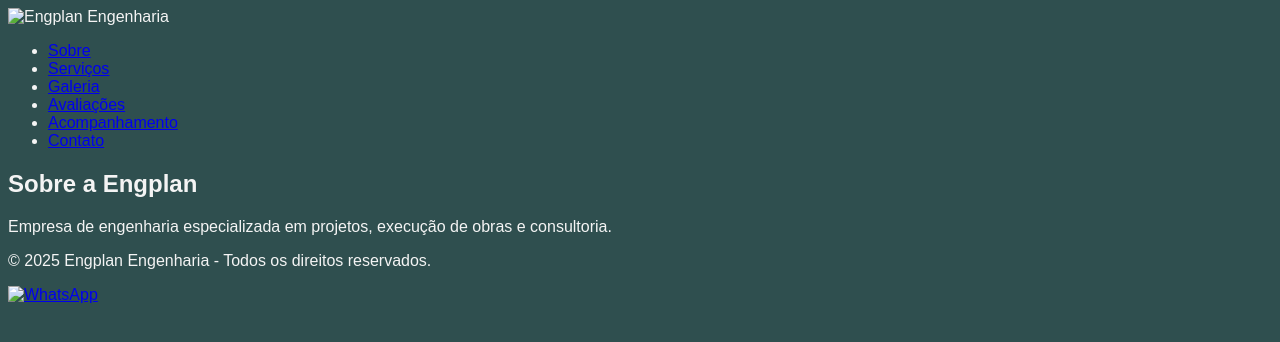
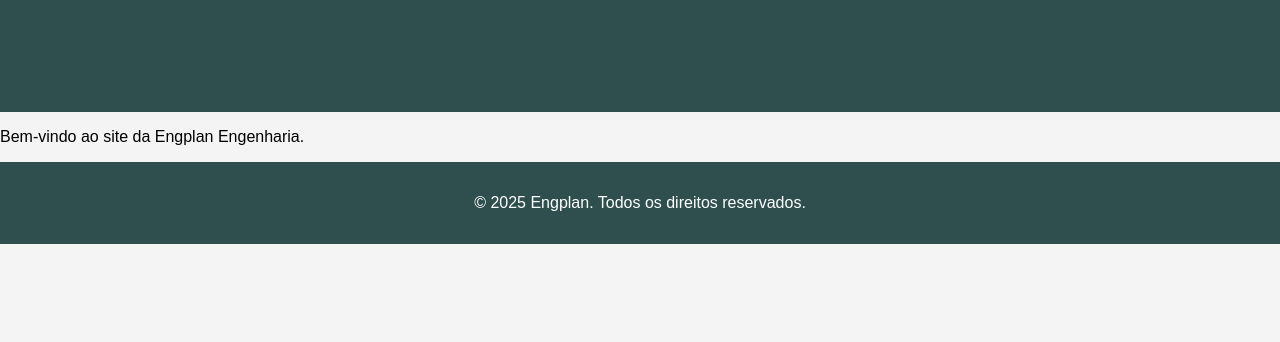
Before and after one commit to Engplan/engplan-site, a plain HTML site: page index.html in a window 1280 px wide. Drawn offline with Linux system fonts and the light colour scheme.

Commit message:
Versão final do site remodelado da Engplan

```diff
--- a/index.html
+++ b/index.html
@@ -1,41 +1,14 @@
-
 <!DOCTYPE html>
 <html lang="pt-BR">
 <head>
-  <meta charset="UTF-8" />
-  <meta name="viewport" content="width=device-width, initial-scale=1.0" />
+  <meta charset="UTF-8">
+  <meta name="viewport" content="width=device-width, initial-scale=1.0">
   <title>Engplan Engenharia</title>
-  <link rel="stylesheet" href="css/style.css" />
+  <link rel="stylesheet" href="css/style.css">
 </head>
 <body>
-  <header>
-    <div class="header-container container">
-      <img src="img/logo.png" alt="Engplan Engenharia" class="logo" />
-      <nav>
-        <ul class="nav-list">
-          <li><a href="#sobre">Sobre</a></li>
-          <li><a href="#servicos">Serviços</a></li>
-          <li><a href="#galeria">Galeria</a></li>
-          <li><a href="#avaliacoes">Avaliações</a></li>
-          <li><a href="#obra">Acompanhamento</a></li>
-          <li><a href="#contato">Contato</a></li>
-        </ul>
-      </nav>
-    </div>
-  </header>
-  <main>
-    <section id="sobre" class="section container">
-      <h2>Sobre a Engplan</h2>
-      <p>Empresa de engenharia especializada em projetos, execução de obras e consultoria.</p>
-    </section>
-  </main>
-  <footer>
-    <p>© 2025 Engplan Engenharia - Todos os direitos reservados.</p>
-  </footer>
-  <div class="whatsapp-float">
-    <a href="https://wa.me/5521972083284" target="_blank">
-      <img src="img/whatsapp.png" alt="WhatsApp" />
-    </a>
-  </div>
+  <header><h1>Engplan Engenharia</h1></header>
+  <main><p>Bem-vindo ao site da Engplan Engenharia.</p></main>
+  <footer><p>© 2025 Engplan. Todos os direitos reservados.</p></footer>
 </body>
 </html>
--- a/scss/_variaveis.scss
+++ b/scss/_variaveis.scss
@@ -1,2 +1,2 @@
-$cor-principal: #2F4F4F;
-$fonte: 'Poppins', sans-serif;
+$cor-primaria: #2F4F4F;
+$cor-secundaria: #ffffff;
--- a/scss/style.scss
+++ b/scss/style.scss
@@ -1,2 +1,2 @@
 @use 'variaveis' as *;
-body { font-family: $fonte; background-color: $cor-principal; }
+body { background-color: $cor-secundaria; color: $cor-primaria; }
```
Also changed, not shown: acompanhamento.html (added, +5 -0 lines), avaliacoes.html (added, +5 -0 lines), contato.html (added, +5 -0 lines), galeria.html (added, +5 -0 lines), servicos.html (added, +5 -0 lines), sobre.html (added, +5 -0 lines), css/style.css.
